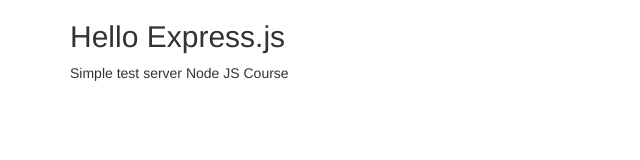
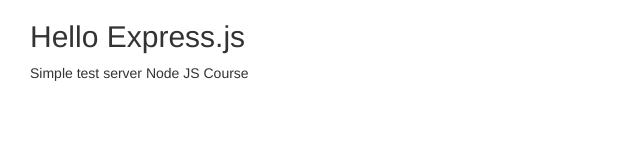
Before and after one commit to raelb/web-server, a website: page public/index.html in a window 1280 px wide. Shown: the whole page, without its empty margins (0-640 px from the left). Drawn offline with nearby package versions, Linux system fonts and the light colour scheme.

Commit message:
Add adjust style

```diff
--- a/public/index.html
+++ b/public/index.html
@@ -4,9 +4,14 @@
 		<meta charset="utf-8">
 		<title>My App</title>
 		<link href="https://maxcdn.bootstrapcdn.com/bootstrap/3.3.7/css/bootstrap.min.css" rel="stylesheet">
+		<style type="text/css">
+			.adjust{
+				margin-left: 15px;
+			}
+		</style>
 	</head>
 	<body>
-		<div class="container">
+		<div class="container adjust">
 			<h2>Hello Express.js</h2>
 			Simple test server Node JS Course
 		</div>
```
